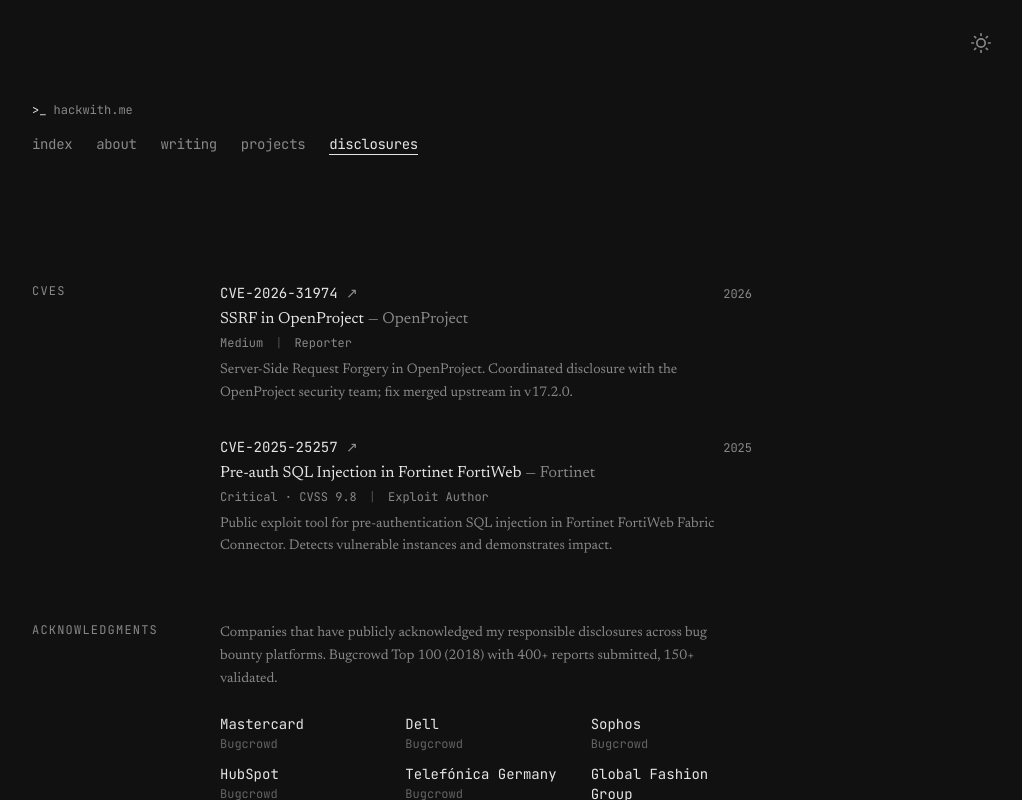
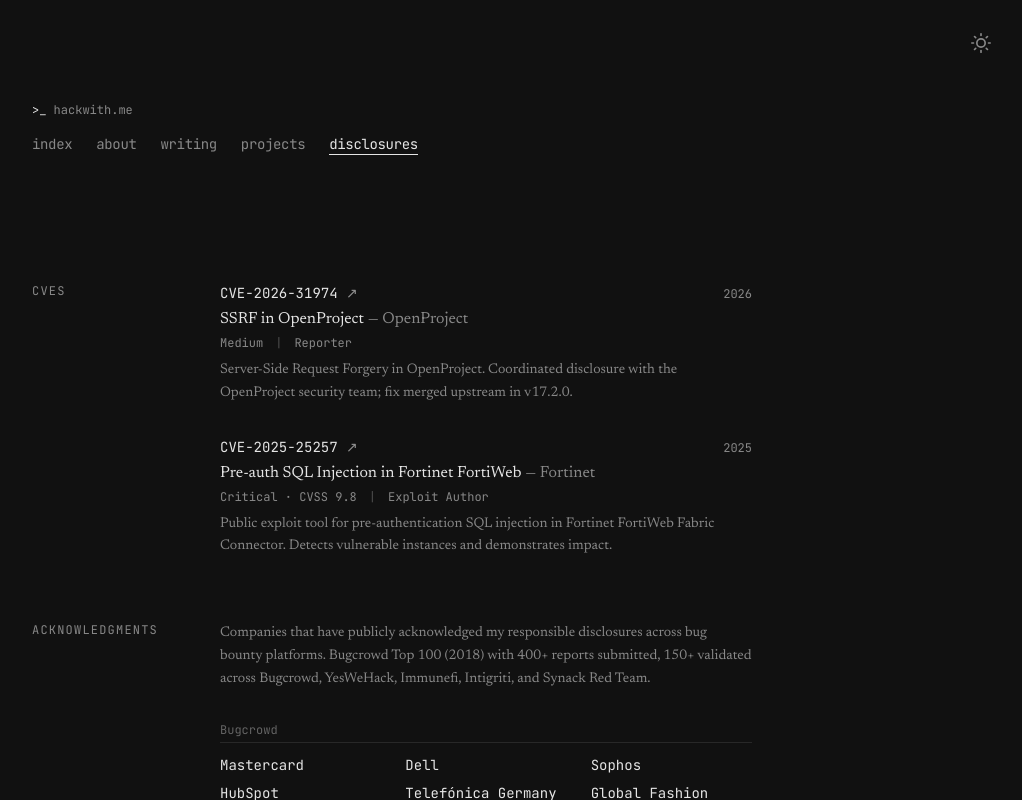
Before and after one commit to adilburaksen/hackwithme, a React (Vite) app: page / in a window 1280 px wide. Both pictures are taken after a click on the button "disclosures". Shown: the top 800 px of the page, without its empty margins (248-1270 px from the left). Built offline with nearby package versions, Linux system fonts and the light colour scheme.

Commit message:
Disclosures: add YesWeHack + Immunefi acknowledgments, group by platform
YesWeHack: Swiss Post, OVHCloud, Deezer, Keycloak, BIND 9, OpenProject, StashAway, Superbank, Netcloud, Ohtuleht
Immunefi: Kiln (dApp/Infra)
UI: group entries by platform with section headers

```diff
--- a/src/components/Disclosures.tsx
+++ b/src/components/Disclosures.tsx
@@ -45,18 +45,29 @@
         <div className="sm:col-span-1">
           <h2 className="font-mono text-xs text-subtext uppercase tracking-widest sticky top-4">Acknowledgments</h2>
         </div>
-        <div className="sm:col-span-3">
-          <p className="font-serif text-sm text-subtext leading-relaxed max-w-xl mb-6">
-            Companies that have publicly acknowledged my responsible disclosures across bug bounty platforms. Bugcrowd Top 100 (2018) with 400+ reports submitted, 150+ validated.
+        <div className="sm:col-span-3 space-y-8">
+          <p className="font-serif text-sm text-subtext leading-relaxed max-w-xl">
+            Companies that have publicly acknowledged my responsible disclosures across bug bounty platforms. Bugcrowd Top 100 (2018) with 400+ reports submitted, 150+ validated across Bugcrowd, YesWeHack, Immunefi, Intigriti, and Synack Red Team.
           </p>
-          <div className="grid grid-cols-2 sm:grid-cols-3 gap-x-6 gap-y-3">
-            {ACKNOWLEDGMENTS.map((entry) => (
-              <div key={entry.company} className="font-mono text-sm text-text">
-                {entry.company}
-                <span className="block font-mono text-xs text-subtext opacity-70 mt-0.5">{entry.platform}</span>
+          {Array.from(
+            ACKNOWLEDGMENTS.reduce((map, entry) => {
+              const list = map.get(entry.platform) ?? [];
+              list.push(entry.company);
+              map.set(entry.platform, list);
+              return map;
+            }, new Map<string, string[]>())
+          ).map(([platform, companies]) => (
+            <div key={platform}>
+              <h3 className="font-mono text-xs text-subtext opacity-70 mb-3 border-b border-bordercolor pb-1">{platform}</h3>
+              <div className="grid grid-cols-2 sm:grid-cols-3 gap-x-6 gap-y-2">
+                {companies.map((company) => (
+                  <div key={company} className="font-mono text-sm text-text">
+                    {company}
+                  </div>
+                ))}
               </div>
-            ))}
-          </div>
+            </div>
+          ))}
         </div>
       </section>
 
--- a/src/constants.ts
+++ b/src/constants.ts
@@ -125,6 +125,7 @@
 ];
 
 export const ACKNOWLEDGMENTS: Acknowledgment[] = [
+  // Bugcrowd
   { company: 'Mastercard', platform: 'Bugcrowd' },
   { company: 'Dell', platform: 'Bugcrowd' },
   { company: 'Sophos', platform: 'Bugcrowd' },
@@ -136,5 +137,18 @@
   { company: 'Ecommpay', platform: 'Bugcrowd' },
   { company: 'Netgear', platform: 'Bugcrowd' },
   { company: 'Constant Contact', platform: 'Bugcrowd' },
-  { company: 'BlueJeans Network', platform: 'Bugcrowd' }
+  { company: 'BlueJeans Network', platform: 'Bugcrowd' },
+  // YesWeHack
+  { company: 'Swiss Post', platform: 'YesWeHack' },
+  { company: 'OVHCloud', platform: 'YesWeHack' },
+  { company: 'Deezer', platform: 'YesWeHack' },
+  { company: 'Keycloak', platform: 'YesWeHack' },
+  { company: 'BIND 9', platform: 'YesWeHack' },
+  { company: 'OpenProject', platform: 'YesWeHack' },
+  { company: 'StashAway', platform: 'YesWeHack' },
+  { company: 'Superbank', platform: 'YesWeHack' },
+  { company: 'Netcloud', platform: 'YesWeHack' },
+  { company: 'Ohtuleht', platform: 'YesWeHack' },
+  // Immunefi
+  { company: 'Kiln (dApp / Infra)', platform: 'Immunefi' }
 ];
```
